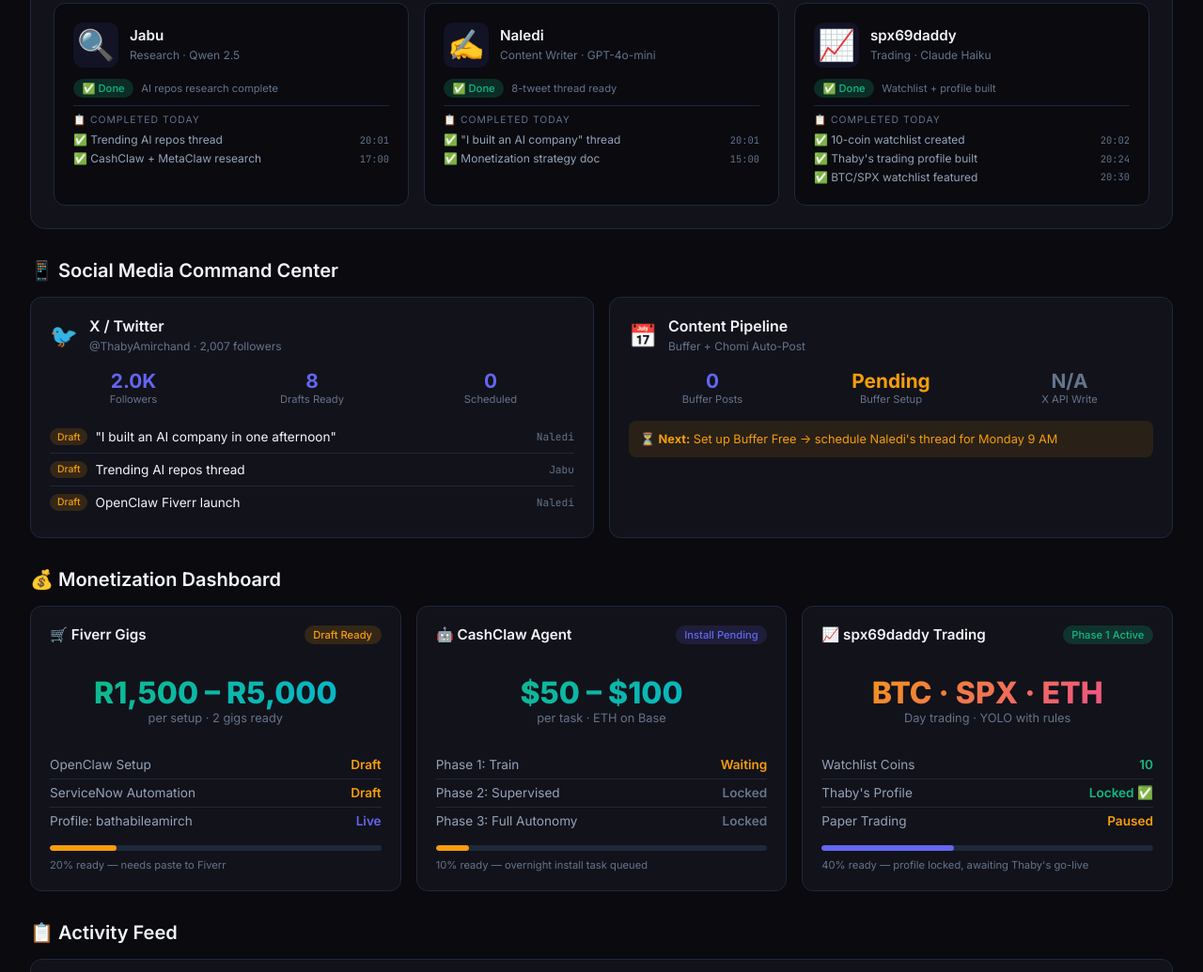
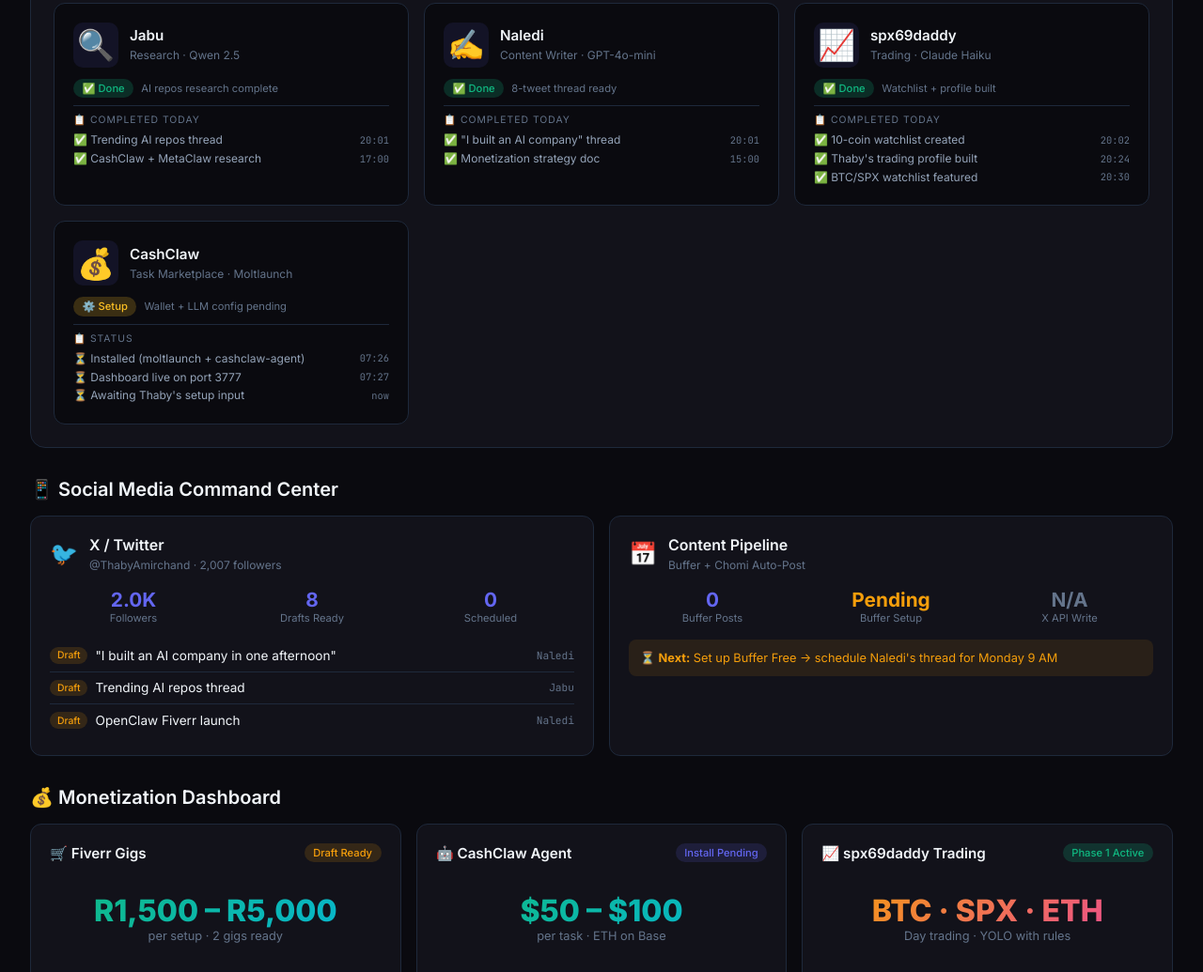
Before and after one commit to Bathabile-code/chomi-workspace, a plain HTML site: page chomi-dashboard/index.html in a window 1280 px wide. Shown: the part 818-1853 px from the top of the page at 94% size. Drawn offline with Linux system fonts and the light colour scheme.

Commit message:
feat: Add CashClaw to Agent Army dashboard (7 agents)

```diff
--- a/chomi-dashboard/index.html
+++ b/chomi-dashboard/index.html
@@ -845,6 +845,27 @@
             <div class="history-item">✅ BTC/SPX watchlist featured <span class="time">20:30</span></div>
           </div>
         </div>
+
+        <!-- CashClaw -->
+        <div class="agent-desk" id="agent-cashclaw">
+          <div class="agent-header">
+            <div class="agent-icon">💰</div>
+            <div class="agent-info">
+              <h4>CashClaw</h4>
+              <span>Task Marketplace · Moltlaunch</span>
+            </div>
+          </div>
+          <div class="agent-status-row">
+            <span class="status-pill idle" style="background: rgba(251,191,36,0.2); color: #fbbf24;">⚙️ Setup</span>
+            <span class="agent-task-label">Wallet + LLM config pending</span>
+          </div>
+          <div class="agent-history">
+            <div class="agent-history-title">📋 Status</div>
+            <div class="history-item">⏳ Installed (moltlaunch + cashclaw-agent) <span class="time">07:26</span></div>
+            <div class="history-item">⏳ Dashboard live on port 3777 <span class="time">07:27</span></div>
+            <div class="history-item">⏳ Awaiting Thaby's setup input <span class="time">now</span></div>
+          </div>
+        </div>
       </div>
     </div>
     <!-- Social Media Section -->
```
